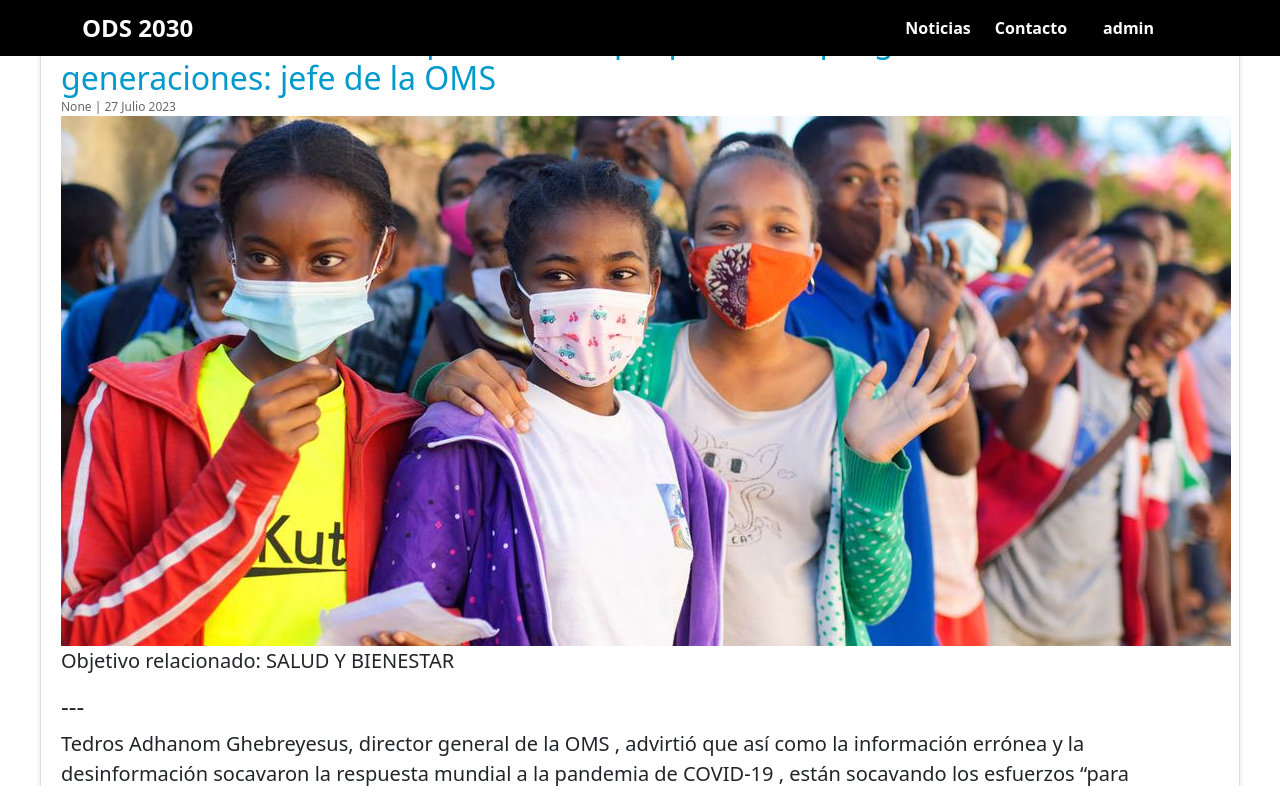
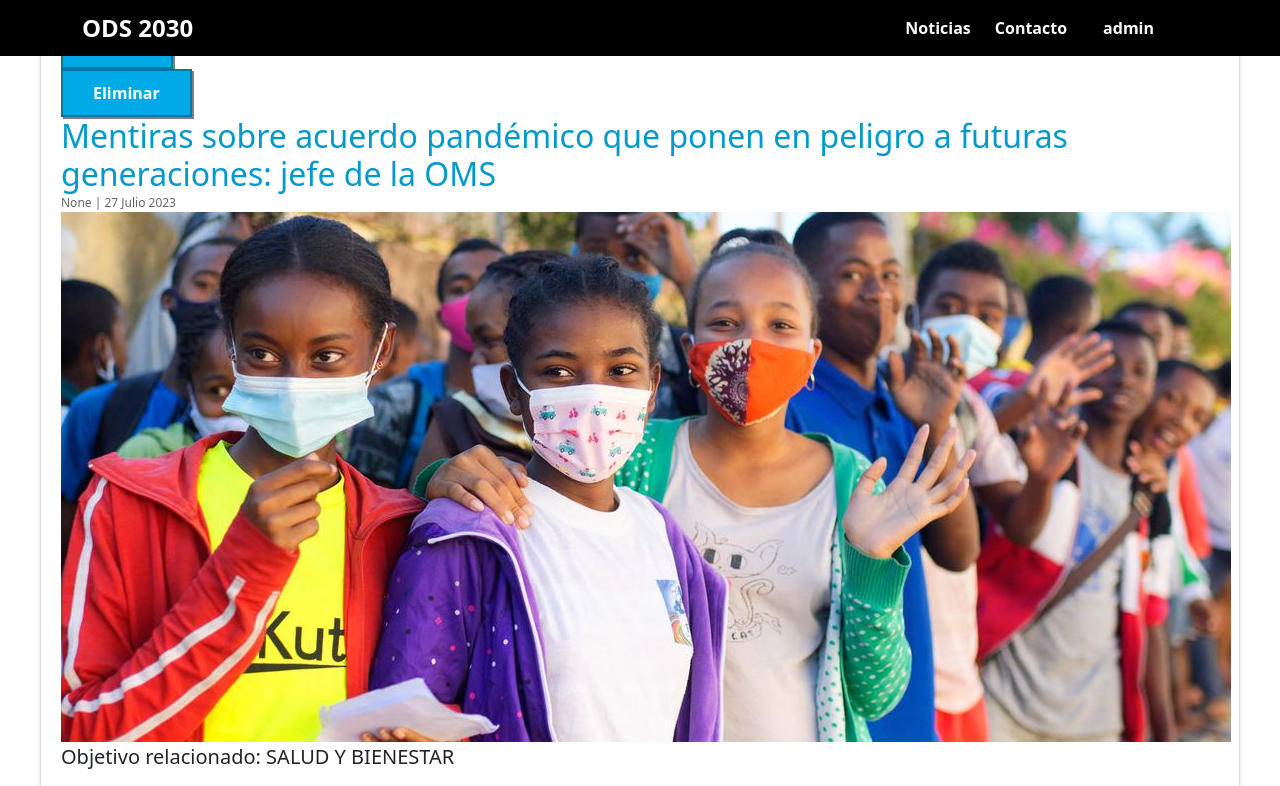
Before and after one commit to Saucedo-Gonzalo/ProyectoFinal-informatorio, a Django app: page /noticias/mostrarNoticia/9/ in a window 1280 px wide. Shown: the top 786 px of the page. Run offline with Django 4.2, Linux system fonts and the light colour scheme; a user stored in the database is signed in; data comes from the database, SQL or seed files in the repository; both versions use the stored data as it was after the commit; some libraries are stand-ins or nearby versions.

Commit message:
falta solucionar css de detalle.css, para que funcione mostrarNoticia

```diff
--- a/repositorio/raiz/static/css/noticias/detalle.css
+++ b/repositorio/raiz/static/css/noticias/detalle.css
@@ -140,6 +140,8 @@
     background-color: #1284a3;
   }
 
+
+
   @media screen and (max-width: 768px) {
     .header-section .container {
       flex-direction: column;
--- a/repositorio/raiz/templates/noticias/listarNoticias.html
+++ b/repositorio/raiz/templates/noticias/listarNoticias.html
@@ -19,8 +19,8 @@
                 {% if user.is_authenticated %}
                         {% if user.is_staff or user == noticia.autor or user.es_colaborador %}
                             <div class="containerOpcNoticia" data-dropdown data-dropdown-button>
-                            <a class="opcNoticia" data-dropdown-button></a>
-                            <div class="menuOpciones opcionesN">
+                                <a class="opcNoticia" data-dropdown-button></a>
+                                <div class="menuOpciones opcionesN">
                                     <div class="">
                                         <form action="{% url 'noticias:modificarNoticia' noticia.pk %}" method="get">
                                             {% csrf_token %}
@@ -31,8 +31,8 @@
                                             <button type="submit" class="botonEliminar">Eliminar</button>
                                         </form>
                                     </div>
+                                </div>
                             </div>
-                    </div>
                         {% endif %}
                 {% endif %}
                 <h2>{{noticia.titulo}}</h2>
--- a/repositorio/raiz/templates/noticias/mostrarNoticia.html
+++ b/repositorio/raiz/templates/noticias/mostrarNoticia.html
@@ -13,6 +13,26 @@
 <section id="destacado">
     <div class="container2">
         <div class="noticia noticia-destacada">
+            <!-- esto agregue para la edicion y eliminacion -->
+            {% if user.is_authenticated %}
+                {% if user.is_staff or user == noticia.autor or user.es_colaborador %}
+                    <div class="containerOpcNoticia" data-dropdown data-dropdown-button>
+                        <a class="opcNoticia" data-dropdown-button></a>
+                        <div class="menuOpciones opcionesN">
+                            <div class="">
+                                <form action="{% url 'noticias:modificarNoticia' noticia.pk %}" method="get">
+                                    {% csrf_token %}
+                                    <button type="submit" class="botonEditar">Editar</button>
+                                </form>
+                                <form action="{% url 'noticias:eliminarNoticia' noticia.pk %}" method="post">
+                                    {% csrf_token %}
+                                    <button type="submit" class="botonEliminar">Eliminar</button>
+                                </form>
+                            </div>
+                        </div>
+                    </div>
+                {% endif %}
+            {% endif %}
             <h2>{{noticia.titulo}}</h2>
 
             <div class="fecha">
@@ -40,7 +60,7 @@
 
                 </form>
 
-                {% if user.is_authenticated %}
+                <!-- {% if user.is_authenticated %}
                     {% if user.is_staff or user == noticia.autor or user.es_colaborador %}
                         <form action="{% url 'noticias:eliminarNoticia' noticia.pk %}" method="post">
                             {% csrf_token %}
@@ -52,7 +72,7 @@
                         </form>
 
                     {% endif %}
-                {% endif %}
+                {% endif %} -->
 
                 <form action="#" method="post">
                     {% csrf_token %}
```
Also changed, not shown: repositorio/raiz/blog/db.sqlite3, repositorio/raiz/media/noticias/images.jpg (deleted).
